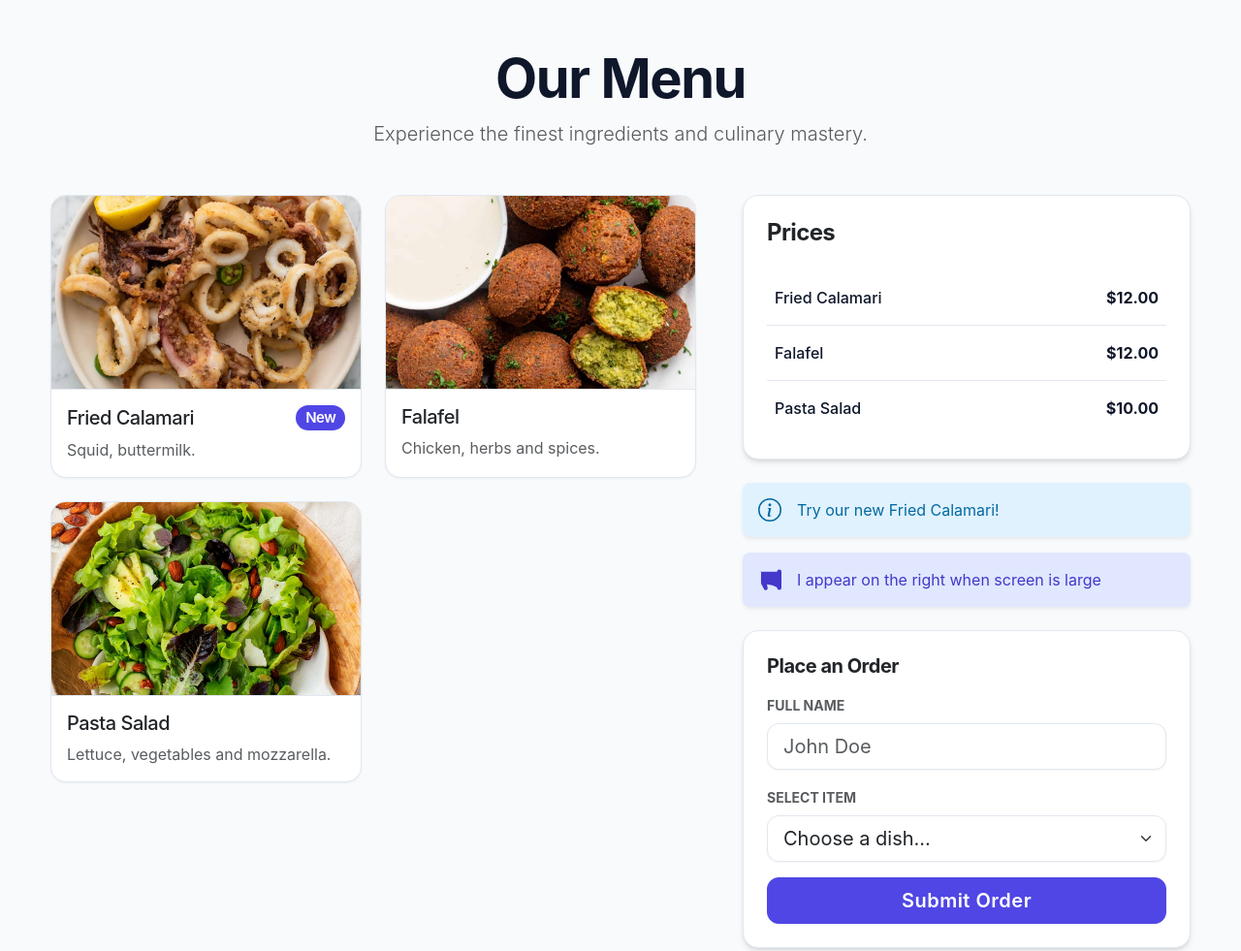
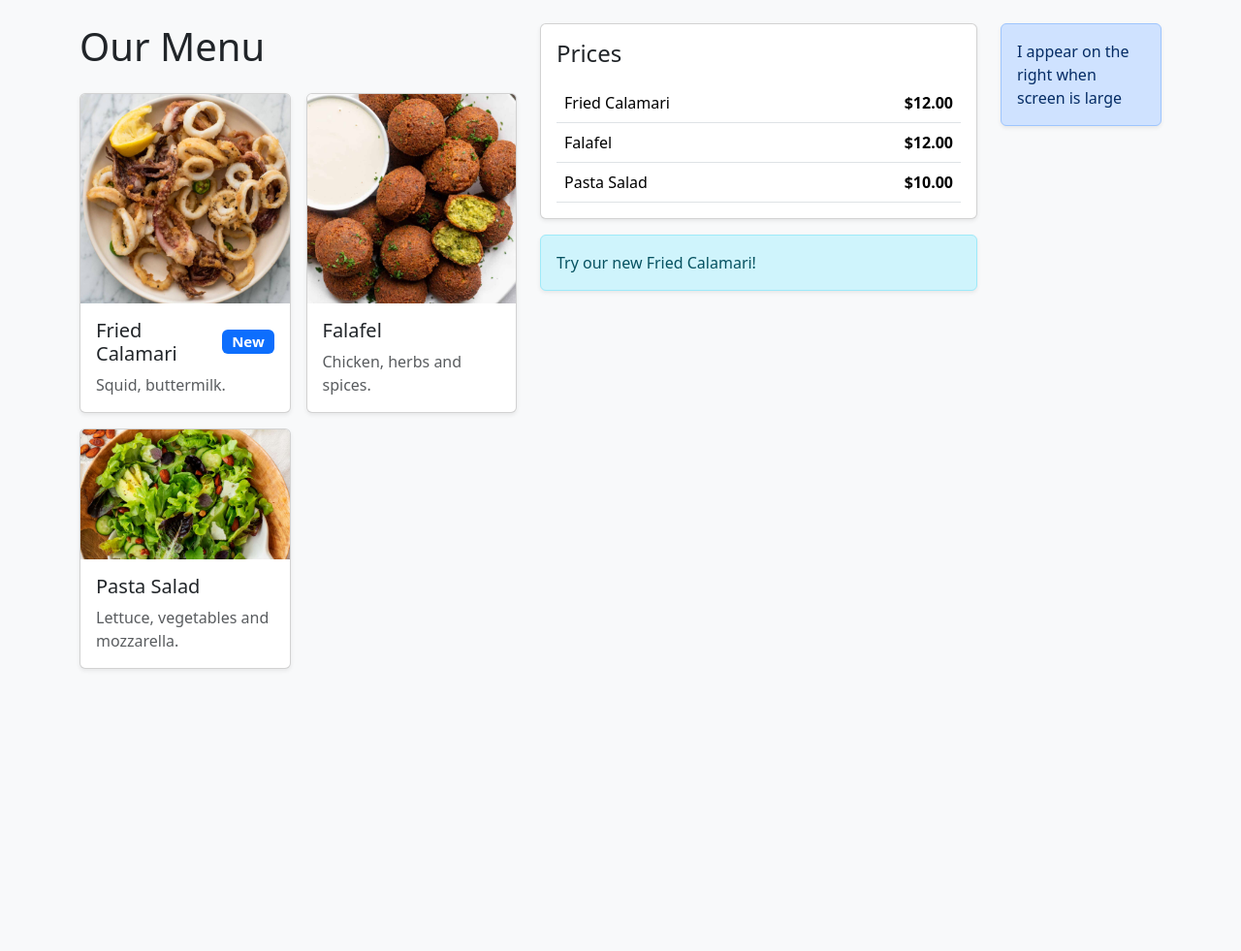
Before and after one commit to CFMVCarlos/Bootstrap-Meta-Coursera, a website: page index.html in a window 1280 px wide. Shown: the whole page at 97% size. After the commit the page ends 800 px from the top, so only its background shows below. Drawn offline with nearby package versions, Linux system fonts and the light colour scheme.

Commit message:
refactor: preserve pure Bootstrap utilities, remove custom CSS overrides and mock backend

```diff
--- a/css/styles.css
+++ /dev/null
@@ -1,141 +0,0 @@
-/*
- * UI/UX Expert: Modern, Hyper-Clean CSS
- * Color Palette: Slate/Zinc Neutrals + Vibrant Primary Accent (Indigo/Blue)
- */
-
- :root {
-    --bg-main: #f8fafc; /* Slate 50 */
-    --text-main: #0f172a; /* Slate 900 */
-    --text-muted: #64748b; /* Slate 500 */
-    --primary-accent: #4f46e5; /* Indigo 600 */
-    --primary-accent-hover: #4338ca; /* Indigo 700 */
-    --card-bg: #ffffff;
-    --border-color: #e2e8f0; /* Slate 200 */
-    --shadow-sm: 0 1px 2px 0 rgb(0 0 0 / 0.05);
-    --shadow-md: 0 4px 6px -1px rgb(0 0 0 / 0.1), 0 2px 4px -2px rgb(0 0 0 / 0.1);
-    --shadow-lg: 0 10px 15px -3px rgb(0 0 0 / 0.1), 0 4px 6px -4px rgb(0 0 0 / 0.1);
-    --radius-md: 0.75rem;
-    --radius-lg: 1rem;
-    --transition: all 0.2s cubic-bezier(0.4, 0, 0.2, 1);
-}
-
-body {
-    background-color: var(--bg-main);
-    color: var(--text-main);
-    font-family: 'Inter', system-ui, -apple-system, sans-serif;
-    -webkit-font-smoothing: antialiased;
-    -moz-osx-font-smoothing: grayscale;
-}
-
-/* Typography */
-h1, h2, h3, h4, h5, h6 {
-    letter-spacing: -0.025em;
-}
-
-/* Cards & Layout */
-.app-container {
-    max-width: 1200px;
-}
-
-.card {
-    background-color: var(--card-bg);
-    border: 1px solid var(--border-color);
-    border-radius: var(--radius-lg);
-    box-shadow: var(--shadow-sm);
-    transition: var(--transition);
-    overflow: hidden;
-}
-
-/* Menu Cards Micro-interactions */
-.menu-card {
-    cursor: pointer;
-}
-
-.menu-card:hover {
-    transform: translateY(-4px);
-    box-shadow: var(--shadow-lg);
-    border-color: var(--primary-accent);
-}
-
-.menu-card img {
-    height: 200px;
-    object-fit: cover;
-    border-bottom: 1px solid var(--border-color);
-    transition: transform 0.5s ease;
-}
-
-.menu-card:hover img {
-    transform: scale(1.03);
-}
-
-/* Sidebar Elements */
-.sidebar-card {
-    box-shadow: var(--shadow-md);
-}
-
-.table-borderless td {
-    color: var(--text-main);
-}
-
-.table-borderless tr.border-bottom {
-    border-bottom-color: var(--border-color) !important;
-}
-
-/* Alerts */
-.alert {
-    border: none;
-    border-radius: var(--radius-md);
-}
-
-.alert-info {
-    background-color: #e0f2fe; /* Sky 100 */
-    color: #0369a1; /* Sky 700 */
-}
-
-.alert-primary {
-    background-color: #e0e7ff; /* Indigo 100 */
-    color: #4338ca; /* Indigo 700 */
-}
-
-/* Forms & Buttons */
-.form-control, .form-select {
-    border-color: var(--border-color);
-    border-radius: var(--radius-md);
-    box-shadow: var(--shadow-sm);
-    transition: var(--transition);
-}
-
-.form-control:focus, .form-select:focus {
-    border-color: var(--primary-accent);
-    box-shadow: 0 0 0 4px rgba(79, 70, 229, 0.1);
-}
-
-.btn-primary {
-    background-color: var(--primary-accent);
-    border-color: var(--primary-accent);
-    border-radius: var(--radius-md);
-    font-weight: 600;
-    letter-spacing: 0.025em;
-    transition: var(--transition);
-}
-
-.btn-primary:hover, .btn-primary:focus, .btn-primary:active {
-    background-color: var(--primary-accent-hover) !important;
-    border-color: var(--primary-accent-hover) !important;
-    transform: translateY(-1px);
-    box-shadow: 0 4px 12px rgba(79, 70, 229, 0.3);
-}
-
-.btn-primary:disabled {
-    background-color: var(--text-muted);
-    border-color: var(--text-muted);
-    transform: none;
-    box-shadow: none;
-}
-
-/* Badges */
-.badge.bg-primary {
-    background-color: var(--primary-accent) !important;
-    padding: 0.35em 0.65em;
-    font-weight: 600;
-}
--- a/index.html
+++ b/index.html
@@ -4,39 +4,30 @@
     <meta charset="UTF-8" />
     <meta name="viewport" content="width=device-width, initial-scale=1.0" />
     <title>Our Menu</title>
-    <!-- Use modern fonts -->
-    <link rel="preconnect" href="https://fonts.googleapis.com">
-    <link rel="preconnect" href="https://fonts.gstatic.com" crossorigin>
-    <link href="https://fonts.googleapis.com/css2?family=Inter:wght@400;500;600;700&display=swap" rel="stylesheet">
-    <!-- Keep Bootstrap for structure/components but override styles for modern UI -->
+    <!-- Pure Bootstrap 5.3 CDN -->
     <link
       rel="stylesheet"
       href="https://cdn.jsdelivr.net/npm/bootstrap@5.3.3/dist/css/bootstrap.min.css"
       integrity="sha384-QWTKZyjpPEjISv5WaRU9OFeRpok6YctnYmDr5pNlyT2bRjXh0JMhjY6hW+ALEwIH"
       crossorigin="anonymous"
     />
-    <!-- Custom modern styles -->
-    <link rel="stylesheet" href="css/styles.css" />
-    <!-- Content Security Policy: Allowed CDNs -->
-    <meta http-equiv="Content-Security-Policy" content="default-src 'self'; font-src 'self' https://fonts.gstatic.com; style-src 'self' https://cdn.jsdelivr.net https://fonts.googleapis.com 'unsafe-inline'; script-src 'self' https://cdn.jsdelivr.net 'unsafe-inline'; img-src 'self' data:;">
+    <!-- Content Security Policy -->
+    <meta
+      http-equiv="Content-Security-Policy"
+      content="default-src 'self'; style-src 'self' https://cdn.jsdelivr.net; script-src 'self' https://cdn.jsdelivr.net; img-src 'self' data:;"
+    />
   </head>
-  <body>
-    <!-- App Container -->
-    <div class="container py-5 app-container">
-
-      <!-- Header -->
-      <header class="mb-5 text-center">
-        <h1 class="display-4 fw-bold">Our Menu</h1>
-        <p class="text-muted lead">Experience the finest ingredients and culinary mastery.</p>
-      </header>
-
-      <div class="row g-5">
-        <!-- Menu Section -->
-        <div class="col-12 col-lg-7">
-          <div class="row g-4">
-
-            <div class="col-12 col-md-6">
-              <div class="card h-100 menu-card">
+  <body class="bg-light">
+    <!-- Main Responsive Container -->
+    <div class="container py-4">
+      <div class="row g-4">
+        <!-- Menu Column -->
+        <div class="col-12 col-lg-5">
+          <h1 class="mb-4">Our Menu</h1>
+          <div class="row g-3">
+            <div class="col-12 col-md-6 col-lg-6">
+              <div class="card h-100 shadow-sm">
+                <!-- ⚡ Bolt: Use fetchpriority="high" and decoding="async" for faster LCP -->
                 <img
                   src="calamari.jpg"
                   alt="Fried Calamari"
@@ -47,16 +38,16 @@
                 />
                 <div class="card-body">
                   <h2 class="card-title h5 d-flex justify-content-between align-items-center">
-                    Fried Calamari
-                    <span class="badge bg-primary rounded-pill">New</span>
+                    Fried Calamari <span class="badge bg-primary">New</span>
                   </h2>
                   <p class="card-text text-muted">Squid, buttermilk.</p>
                 </div>
               </div>
             </div>
 
-            <div class="col-12 col-md-6">
-              <div class="card h-100 menu-card">
+            <div class="col-12 col-md-6 col-lg-6">
+              <div class="card h-100 shadow-sm">
+                <!-- ⚡ Bolt: Use loading="lazy" and decoding="async" to defer offscreen images and reduce main thread block -->
                 <img
                   src="falafel.jpg"
                   alt="Image of Falafel"
@@ -71,8 +62,9 @@
               </div>
             </div>
 
-            <div class="col-12 col-md-6">
-              <div class="card h-100 menu-card">
+            <div class="col-12 col-md-6 col-lg-6">
+              <div class="card h-100 shadow-sm">
+                <!-- ⚡ Bolt: Use loading="lazy" and decoding="async" to defer offscreen images and reduce main thread block -->
                 <img
                   src="salad.jpg"
                   alt="Image of a salad"
@@ -86,95 +78,51 @@
                 </div>
               </div>
             </div>
-
           </div>
         </div>
 
-        <!-- Sidebar / Order Section -->
+        <!-- Prices Column -->
         <div class="col-12 col-lg-5">
-          <div class="card sidebar-card mb-4 p-4">
-            <h2 class="h4 fw-bold mb-4">Prices</h2>
+          <div class="card shadow-sm p-3 mb-3">
+            <h2 class="h4 mb-3">Prices</h2>
             <div class="table-responsive">
-              <table class="table table-borderless align-middle mb-0">
+              <table class="table table-hover align-middle mb-0">
                 <tbody>
-                  <tr class="border-bottom">
-                    <td class="fw-medium py-3">Fried Calamari</td>
-                    <td class="text-end fw-bold py-3">$12.00</td>
-                  </tr>
-                  <tr class="border-bottom">
-                    <td class="fw-medium py-3">Falafel</td>
-                    <td class="text-end fw-bold py-3">$12.00</td>
+                  <tr>
+                    <td>Fried Calamari</td>
+                    <td class="text-end fw-bold">$12.00</td>
                   </tr>
                   <tr>
-                    <td class="fw-medium py-3">Pasta Salad</td>
-                    <td class="text-end fw-bold py-3">$10.00</td>
+                    <td>Falafel</td>
+                    <td class="text-end fw-bold">$12.00</td>
+                  </tr>
+                  <tr>
+                    <td>Pasta Salad</td>
+                    <td class="text-end fw-bold">$10.00</td>
                   </tr>
                 </tbody>
               </table>
             </div>
           </div>
+          <div class="alert alert-info shadow-sm" role="alert">
+            Try our new Fried Calamari!
+          </div>
+        </div>
 
-          <div class="alert alert-info shadow-sm rounded-3 d-flex align-items-center gap-3" role="alert">
-            <svg xmlns="http://www.3.org/2000/svg" width="24" height="24" fill="currentColor" class="bi bi-info-circle flex-shrink-0" viewBox="0 0 16 16">
-              <path d="M8 15A7 7 0 1 1 8 1a7 7 0 0 1 0 14m0 1A8 8 0 1 0 8 0a8 8 0 0 0 0 16"/>
-              <path d="m8.93 6.588-2.29.287-.082.38.45.083c.294.07.352.176.288.469l-.738 3.468c-.194.897.105 1.319.808 1.319.545 0 1.178-.252 1.465-.598l.088-.416c-.2.176-.492.246-.686.246-.275 0-.375-.193-.304-.533zM9 4.5a1 1 0 1 1-2 0 1 1 0 0 1 2 0"/>
-            </svg>
-            <div>Try our new Fried Calamari!</div>
+        <!-- Sidebar Promotion Column (Visible on large screens) -->
+        <div class="col-lg">
+          <div class="alert alert-primary shadow-sm" role="alert">
+            I appear on the right when screen is large
           </div>
-
-          <div class="alert alert-primary shadow-sm rounded-3 d-flex align-items-center gap-3 d-none d-lg-flex" role="alert">
-            <svg xmlns="http://www.3.org/2000/svg" width="24" height="24" fill="currentColor" class="bi bi-megaphone flex-shrink-0" viewBox="0 0 16 16">
-              <path d="M13 2.5a1.5 1.5 0 0 1 3 0v11a1.5 1.5 0 0 1-3 0v-.214c-2.162-1.241-4.49-1.843-6.912-2.083l.405 2.712A1 1 0 0 1 5.51 15.1h-.548a1 1 0 0 1-.916-.599l-1.85-3.49a68 68 0 0 0-.202-.379V2.707A156 156 0 0 0 1 2.5zM2 3.094v8.812A156 156 0 0 1 2 3.094"/>
-            </svg>
-            <div>I appear on the right when screen is large</div>
-          </div>
-
-          <!-- Order Form (Modernized feature) -->
-          <div class="card sidebar-card mt-4 p-4">
-            <h3 class="h5 fw-bold mb-3">Place an Order</h3>
-            <form id="orderForm" novalidate>
-              <div class="mb-3">
-                <label for="customerName" class="form-label text-muted small fw-bold text-uppercase">Full Name</label>
-                <input type="text" class="form-control form-control-lg" id="customerName" required placeholder="John Doe">
-                <div class="invalid-feedback">Please provide your full name.</div>
-              </div>
-              <div class="mb-3">
-                <label for="orderItem" class="form-label text-muted small fw-bold text-uppercase">Select Item</label>
-                <select class="form-select form-select-lg" id="orderItem" required>
-                  <option value="" disabled selected>Choose a dish...</option>
-                  <option value="calamari">Fried Calamari</option>
-                  <option value="falafel">Falafel</option>
-                  <option value="pasta">Pasta Salad</option>
-                </select>
-                <div class="invalid-feedback">Please select an item to order.</div>
-              </div>
-              <button type="submit" class="btn btn-primary btn-lg w-100 position-relative overflow-hidden" id="submitOrderBtn">
-                <span class="btn-text">Submit Order</span>
-                <span class="spinner-border spinner-border-sm d-none position-absolute top-50 start-50 translate-middle" role="status" aria-hidden="true"></span>
-              </button>
-            </form>
-          </div>
-
         </div>
       </div>
     </div>
 
-    <!-- Toast Notification Container -->
-    <div class="toast-container position-fixed bottom-0 end-0 p-3">
-      <div id="liveToast" class="toast align-items-center text-bg-success border-0" role="alert" aria-live="assertive" aria-atomic="true">
-        <div class="d-flex">
-          <div class="toast-body" id="toastMessage">
-            Order successfully placed!
-          </div>
-          <button type="button" class="btn-close btn-close-white me-2 m-auto" data-bs-dismiss="toast" aria-label="Close"></button>
-        </div>
-      </div>
-    </div>
-
-    <!-- Bootstrap Bundle with Popper (Ensuring Bootstrap components work) -->
-    <script src="https://cdn.jsdelivr.net/npm/bootstrap@5.3.3/dist/js/bootstrap.bundle.min.js" integrity="sha384-YvpcrYf0tY3lHB60NNkmXc5s9fDVZLESaAA55NDzOxhy9GkcIdslK1eN7N6jIeHz" crossorigin="anonymous"></script>
-
-    <!-- Application Logic -->
-    <script src="js/app.js"></script>
+    <!-- Bootstrap Bundle with Popper CDN -->
+    <script
+      src="https://cdn.jsdelivr.net/npm/bootstrap@5.3.3/dist/js/bootstrap.bundle.min.js"
+      integrity="sha384-YvpcrYf0tY3lHB60NNkmXc5s9fDVZLESaAA55NDzOxhy9GkcIdslK1eN7N6jIeHz"
+      crossorigin="anonymous"
+    ></script>
   </body>
 </html>
```
Also changed, not shown: js/app.js (deleted, +0 -153 lines).
